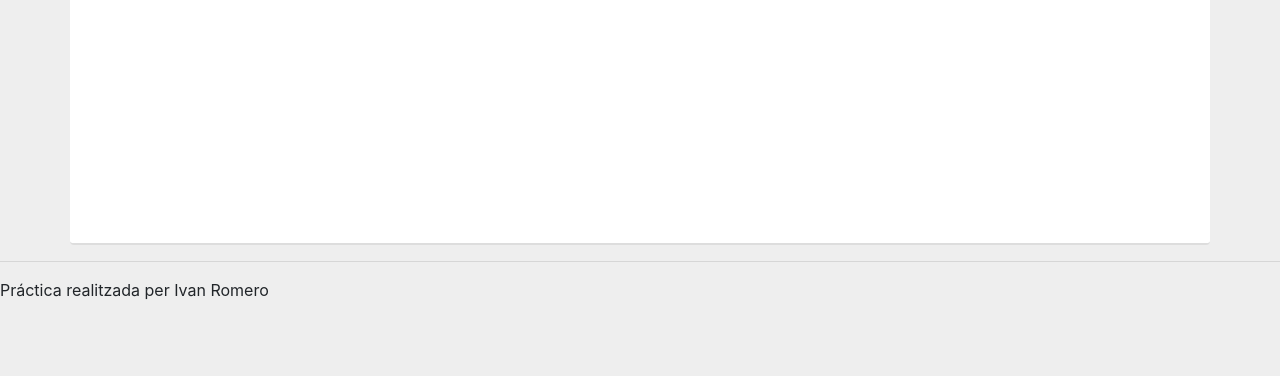
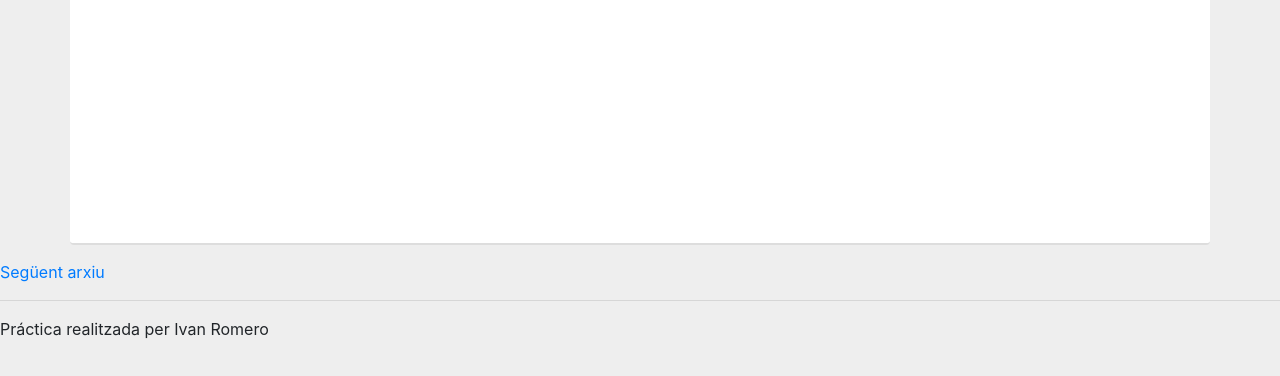
Before and after one commit to ivaaanromero8/Projecte_1, a plain HTML site: page index.html in a window 1280 px wide. Shown: the part 96-472 px from the top of the page. Drawn offline with nearby package versions, Linux system fonts and the light colour scheme.

Commit message:
Arxiu d'index modificat

```diff
--- a/index.html
+++ b/index.html
@@ -32,6 +32,8 @@ border-bottom: 2px solid #DDD;
 <script src="https://code.jquery.com/jquery-1.10.2.min.js"></script>
 <script src="http://getbootstrap.com/dist/js/bootstrap.min.js"></script>
 
+<a href="segunda.html">Següent arxiu</a>
+
 <hr>
 <p>Práctica realitzada per Ivan Romero</p>
 </body>
```
